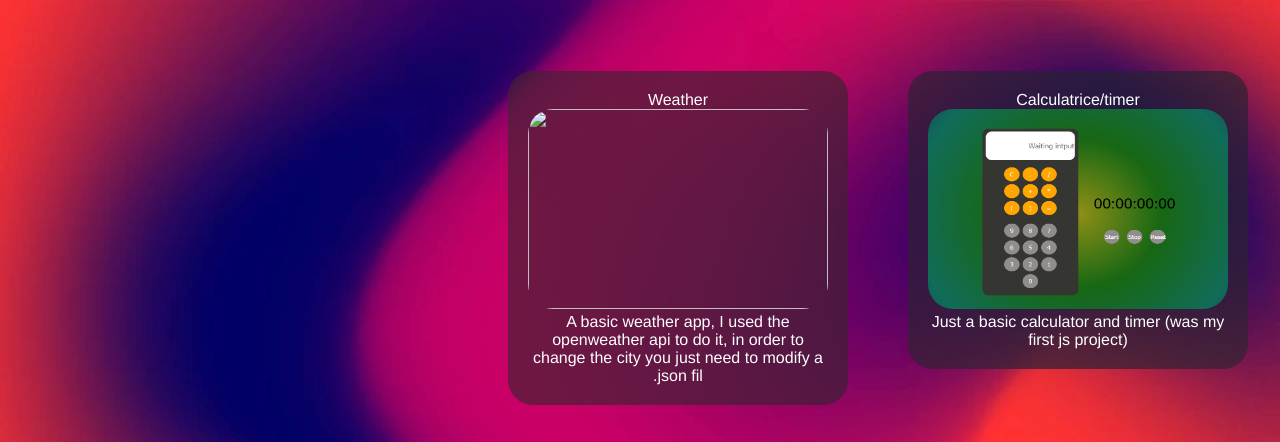
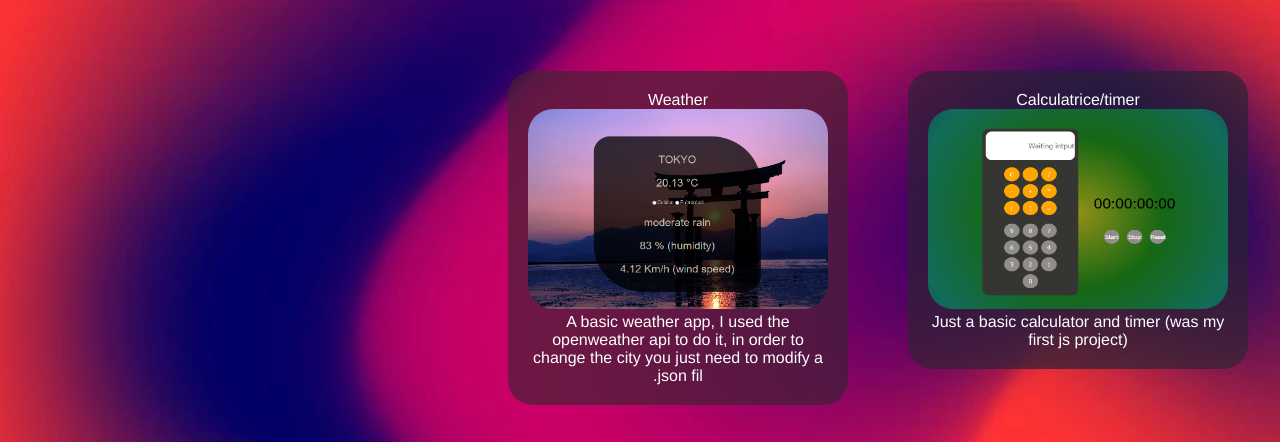
Before and after one commit to HidekashiLawliet/Portfolio, a plain HTML site: page project/project.html in a window 1280 px wide. Shown: the top 442 px of the page. Drawn offline with Linux system fonts and the light colour scheme; the site is published under a folder, as on GitHub Pages, so addresses that start at the root find nothing.

Commit message:
Update project.html

```diff
--- a/project/project.html
+++ b/project/project.html
@@ -14,7 +14,7 @@
                 <a href="https://hidekashilawliet.github.io/Weather/" target="_blank">
                     <div class="weatherCard">
                         <div class="projectTitle"> Weather </div>
-                        <img src="/assets/weather.png" width="300px" height="200px">
+                        <img src="./assets/weather.png" width="300px" height="200px">
                         <div class="projectDesc"> A basic weather app, I used the openweather api to do it, in order to change the city you just need to modify a .json fil </div>
                     </div>
                 </a>
```
